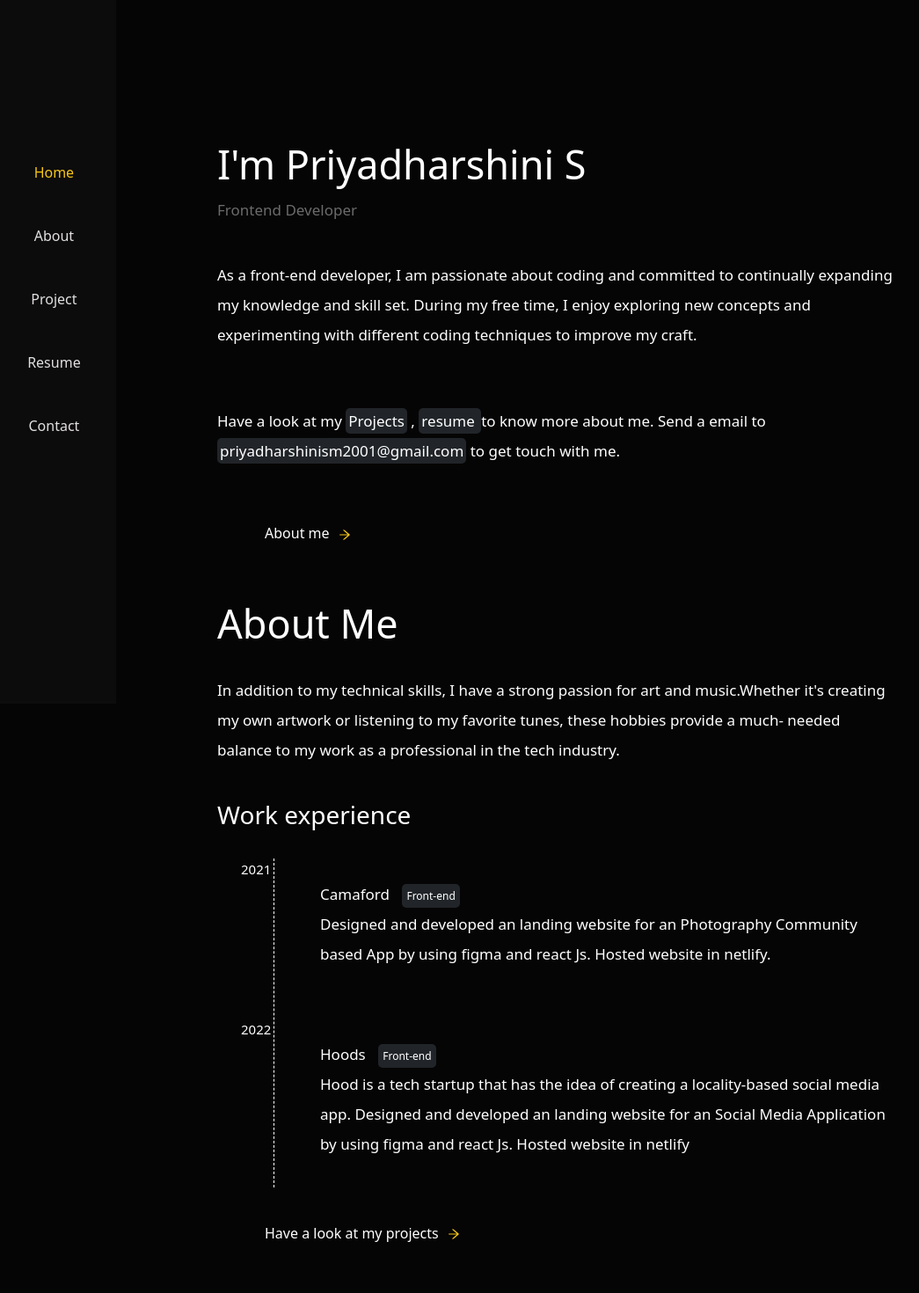
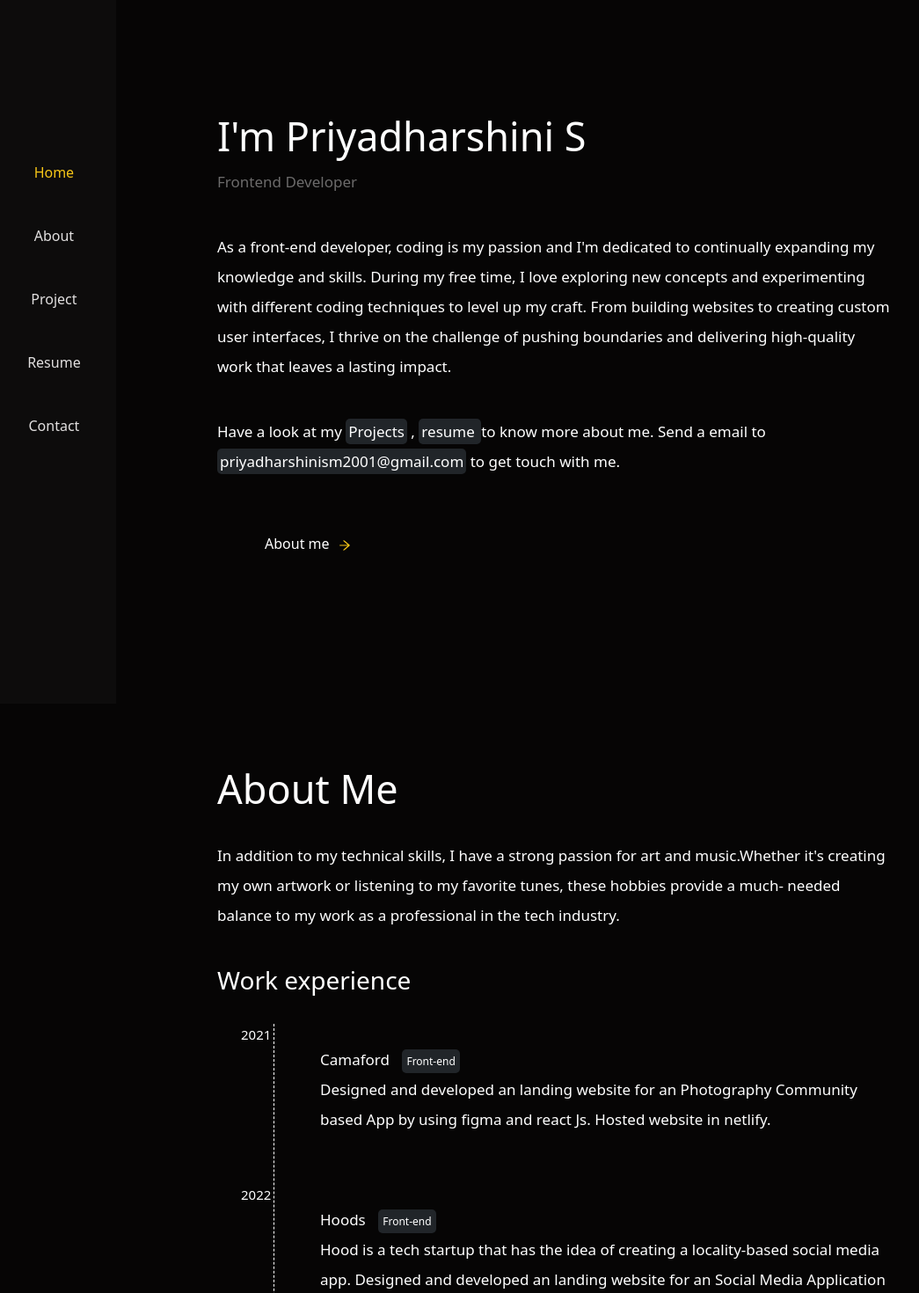
Before and after one commit to priyadharshini149/Portfolio, a React (Create React App) app: page / in a window 1280 px wide. Shown: the top 1470 px of the page at 88% size, without its empty margins (9-1054 px from the left). Built offline with nearby package versions, Linux system fonts and the light colour scheme.

Commit message:
changes are made

```diff
--- a/src/About/about.css
+++ b/src/About/about.css
@@ -4,7 +4,7 @@
 }
 .about-container {
   color: white;
-  padding-top: 3rem;
+  padding-top: 2rem;
 }
 .about-content {
   width: 60%;
--- a/src/Contact/contact.css
+++ b/src/Contact/contact.css
@@ -3,15 +3,13 @@
   padding: 0;
 }
 .contact-container {
-
   color: white;
-  padding-top: 3rem;
+  padding-top: 6rem;
 }
 .contact-content {
   width: 60%;
   margin: auto;
   text-align: left;
-  left: 25rem;
 }
 .contact-content h1 {
   font-size: 45px;
--- a/src/Home/home.css
+++ b/src/Home/home.css
@@ -4,7 +4,7 @@
 }
 
 .home-container {
-  padding-top: 10rem;
+  padding-top: 8rem;
 
   color: white;
 }
--- a/src/Home/home.jsx
+++ b/src/Home/home.jsx
@@ -15,13 +15,10 @@ function Home() {
         <p style={{ color: "#6C6B6B" }}>Frontend Developer</p>
         <br></br>
         <p>
-          As a front-end developer, I am passionate about coding and committed
-          to continually expanding my knowledge and skill set. During my free
-          time, I enjoy exploring new concepts and experimenting with different
-          coding techniques to improve my craft.
+        As a front-end developer, coding is my passion and I'm dedicated to continually expanding my knowledge and skills. During my free time, I love exploring new concepts and experimenting with different coding techniques to level up my craft. From building websites to creating custom user interfaces, I thrive on the challenge of pushing boundaries and delivering high-quality work that leaves a lasting impact.
         </p>
         <br></br>
-        <br></br>
+
         <p>
           Have a look at my <span>Projects</span> , <span>resume </span> to know
           more about me. Send a email to{" "}
--- a/src/Main/main.jsx
+++ b/src/Main/main.jsx
@@ -40,9 +40,6 @@ function Main() {
 
   useEffect(() => {
     window.addEventListener("scroll", () => {
-      console.log(window.pageYOffset);
-      console.log(home.current.offsetTop);
-      console.log(about.current.offsetTop);
       if (
         window.pageYOffset >= home.current.offsetTop &&
         window.pageYOffset < about.current.offsetTop
@@ -78,12 +75,14 @@ function Main() {
       }
 
       if (window.pageYOffset >= contact.current.offsetTop) {
+        console.log("contact:" + contact.current.offsetTop);
+        console.log("window:" + window.pageYOffset);
         setlinkContact(true);
       } else {
         setlinkContact(false);
       }
 
-      if (window.pageYOffset > 700) {
+      if (window.pageYOffset > 600) {
         setShowScrollTopButton(true);
       } else {
         setShowScrollTopButton(false);
@@ -131,39 +130,38 @@ function Main() {
           </li>
         </ul>
       </div>
-      <div id="home" ref={home}>
+      <div id="home" ref={home} style={{ paddingBottom: "12rem" }}>
         <Home />
         <p class="linking" onClick={() => scrollToSection(about)}>
-          About me <AiOutlineArrowRight className="arrow"/>
+          About me <AiOutlineArrowRight className="arrow" />
         </p>
       </div>
-      <div id="about" ref={about}>
+      <div id="about" ref={about} style={{ paddingBottom: "4rem" }}>
         <About />
         <p class="linking" onClick={() => scrollToSection(project)}>
-          Have a look at my projects <AiOutlineArrowRight className="arrow"/>
+          Have a look at my projects <AiOutlineArrowRight className="arrow" />
         </p>
       </div>
-      <div id="project" ref={project}>
+      <div id="project" ref={project} style={{ paddingBottom: "4rem" }}>
         <Project />
 
         <p class="linking" onClick={() => scrollToSection(resume)}>
           Go through my resume <AiOutlineArrowRight className="arrow" />
         </p>
       </div>
-      <div id="resume" ref={resume}>
+      <div id="resume" ref={resume} style={{ paddingBottom: "6rem" }}>
         <Resume />
         <p class="linking" onClick={() => scrollToSection(contact)}>
           {" "}
-          Lets get in touch <AiOutlineArrowRight className="arrow"/>
+          Lets get in touch <AiOutlineArrowRight className="arrow" />
         </p>
       </div>
-      <div id="contact" ref={contact}>
+      <div id="contact" ref={contact} style={{ paddingBottom: "4rem" }}>
         <Contact />
         <p class="linking" onClick={() => scrollToSection(home)}>
           {" "}
           Go Back <AiOutlineArrowRight className="arrow" />
         </p>
-        <bR></bR>
       </div>
       {/* <Routes>
         <Route path={routes.home} element={<Home />} />
--- a/src/Resume/resume.css
+++ b/src/Resume/resume.css
@@ -26,11 +26,11 @@
 }
 .resume {
   /* background-color: aqua; */
-  width: 60%;
+  width: 65%;
   margin: auto;
 }
 .resume img {
-  width: 35rem;
+  width: 40rem;
 }
 
 @media only screen and (max-width: 700px) {
```
Also changed, not shown: src/Contact/contact.jsx (line endings or trailing spaces).
